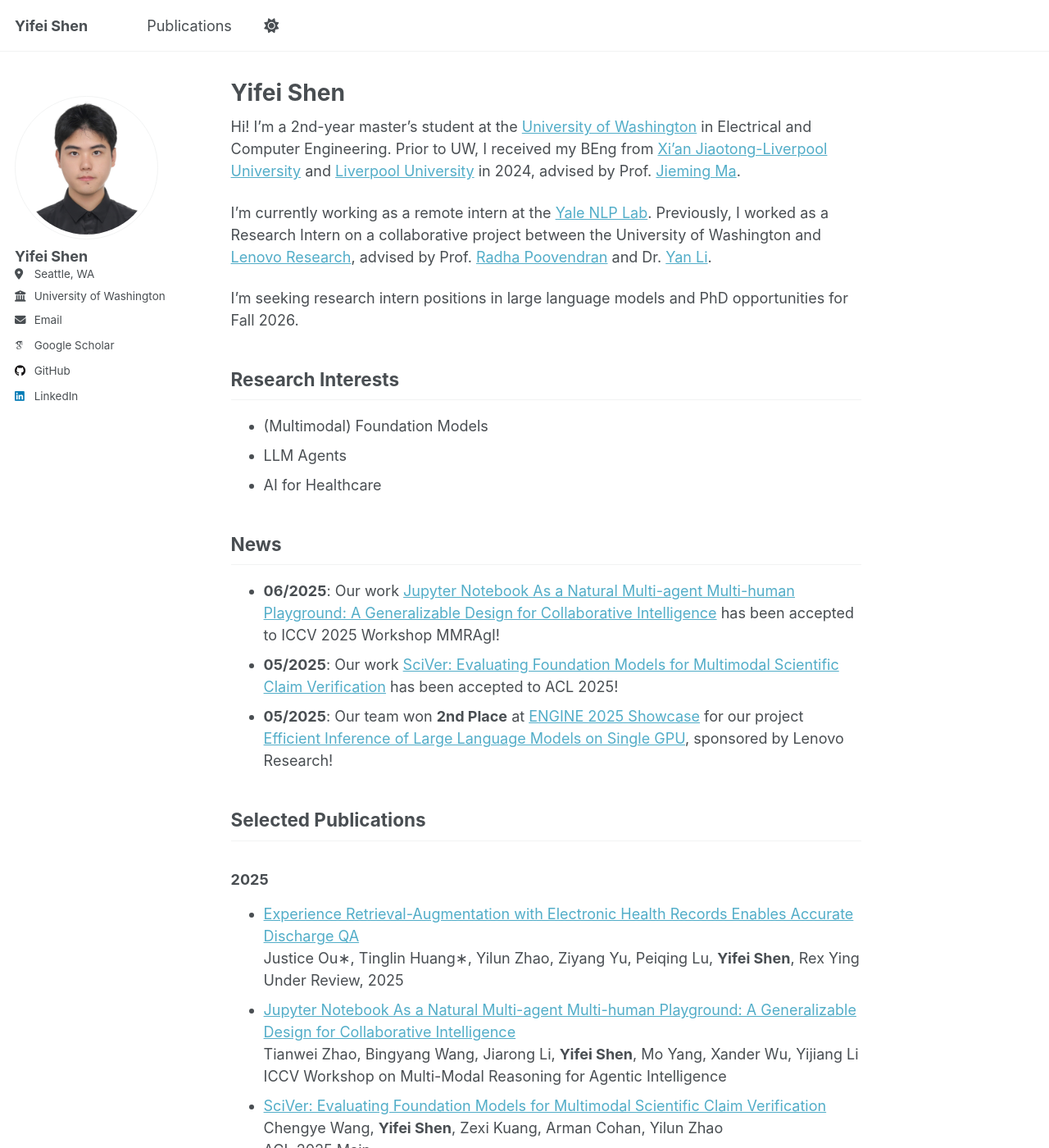
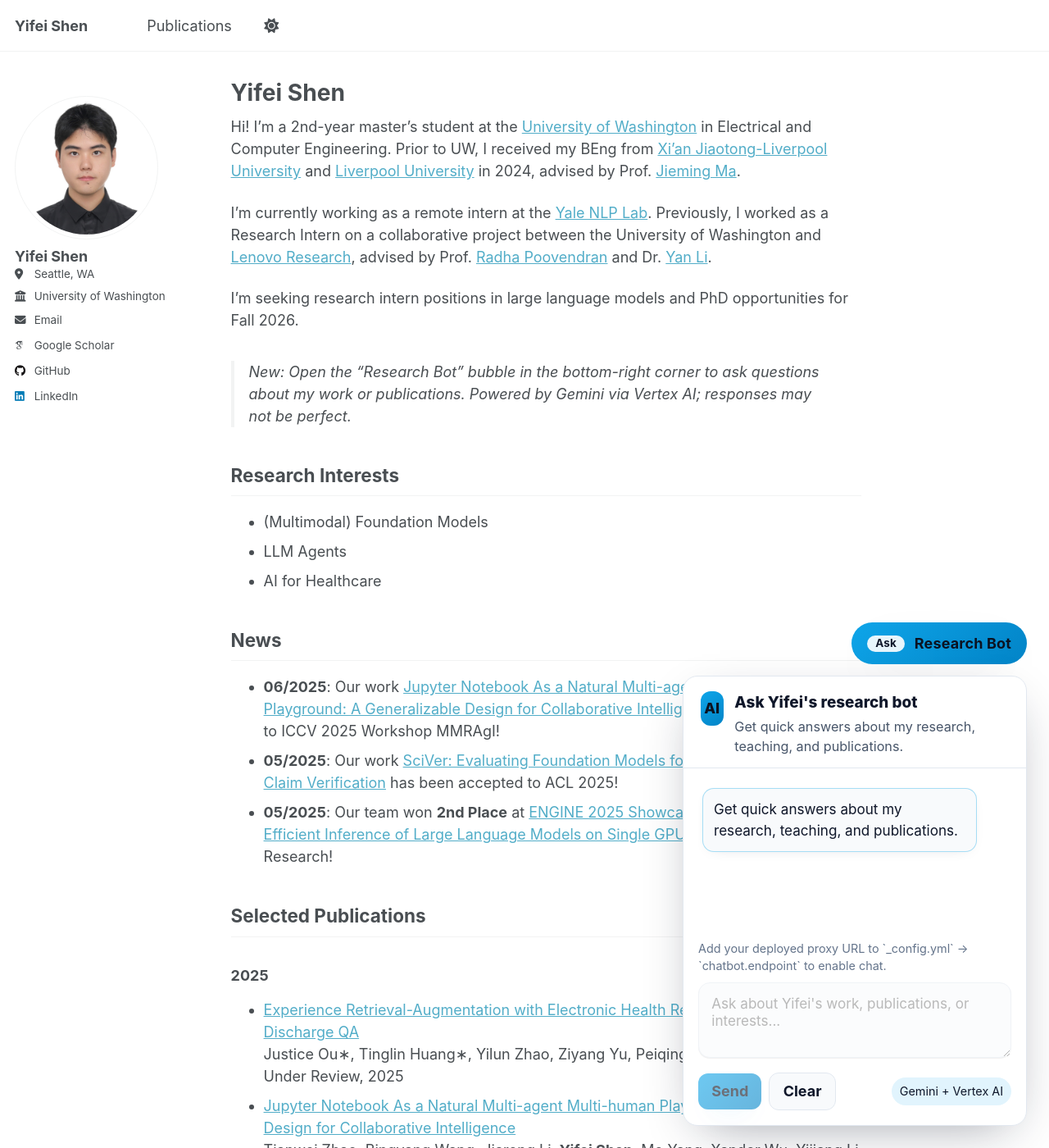
Before and after one commit to Barryshen1/Barryshen1.github.io, a Jekyll site: the page built from _pages/about.md, in a window 1280 px wide and 1400 px high. Shown: the whole window at 82% size. Built offline with Jekyll 4.4.1, drawn with Linux system fonts in a browser that asks for light colours; some web fonts are replaced.

Commit message:
Add Vertex AI chatbot widget and proxy

```diff
--- a/_config.yml
+++ b/_config.yml
@@ -148,6 +148,14 @@
   provider               :  "false" # false (default), "google", "google-universal", "google-analytics-4", "custom"
   google:
     tracking_id          :
+
+# Chatbot (frontend widget + external proxy endpoint)
+chatbot:
+  enabled: true
+  endpoint: "" # e.g., https://your-cloud-run-service-xyz.a.run.app/api/chat
+  title: "Ask Yifei's research bot"
+  welcome: "Get quick answers about my research, teaching, and publications."
+  disclaimer: "Powered by Gemini via Vertex AI - responses may not be perfect."
 
 
 # Reading Files
--- /dev/null
+++ b/_includes/chatbot-widget.html
@@ -0,0 +1,53 @@
+{% if site.chatbot.enabled %}
+<div
+  class="chatbot"
+  data-chatbot
+  data-endpoint="{{ site.chatbot.endpoint | strip | escape }}"
+  data-title="{{ site.chatbot.title | escape }}"
+  data-welcome="{{ site.chatbot.welcome | escape }}"
+  data-disclaimer="{{ site.chatbot.disclaimer | escape }}">
+
+  <button class="chatbot__toggle" type="button" aria-expanded="false" aria-controls="chatbot-panel" aria-label="Open research chatbot">
+    <span>Ask</span>
+    <strong>Research Bot</strong>
+  </button>
+
+  <section class="chatbot__panel" id="chatbot-panel" role="dialog" aria-label="{{ site.chatbot.title }}" hidden>
+    <div class="chatbot__header">
+      <div class="chatbot__avatar">AI</div>
+      <div>
+        <p class="chatbot__title">{{ site.chatbot.title }}</p>
+        <p class="chatbot__subtitle">{{ site.chatbot.welcome }}</p>
+      </div>
+    </div>
+
+    <div class="chatbot__body">
+      <div class="chatbot__messages" aria-live="polite"></div>
+
+      <div class="chatbot__controls">
+        <div class="chatbot__status" data-chatbot-status>{{ site.chatbot.disclaimer }}</div>
+
+        <label for="chatbot-input" class="screen-reader-text">Message</label>
+        <textarea
+          id="chatbot-input"
+          class="chatbot__input"
+          rows="3"
+          placeholder="Ask about Yifei's work, publications, or interests..."
+          data-chatbot-input></textarea>
+
+        <div class="chatbot__actions">
+          <div class="chatbot__actions-buttons">
+            <button class="chatbot__btn chatbot__btn--primary" type="button" data-chatbot-send>
+              Send
+            </button>
+            <button class="chatbot__btn" type="button" data-chatbot-clear>
+              Clear
+            </button>
+          </div>
+          <span class="chatbot__pill">Gemini + Vertex AI</span>
+        </div>
+      </div>
+    </div>
+  </section>
+</div>
+{% endif %}
--- a/_includes/scripts.html
+++ b/_includes/scripts.html
@@ -1,3 +1,7 @@
 <script src="{{ base_path }}/assets/js/main.min.js"></script>
 
+{% if site.chatbot.enabled %}
+<script src="{{ base_path }}/assets/js/chatbot.js"></script>
+{% endif %}
+
 {% include analytics.html %}
--- a/_layouts/default.html
+++ b/_layouts/default.html
@@ -18,6 +18,8 @@
 
     {{ content }}
 
+    {% include chatbot-widget.html %}
+
     <div class="page__footer">
       <footer>
         {% include footer/custom.html %}
--- a/_pages/about.md
+++ b/_pages/about.md
@@ -13,6 +13,8 @@
 I'm currently working as a remote intern at the [Yale NLP Lab](https://nlp.cs.yale.edu/). Previously, I worked as a Research Intern on a collaborative project between the University of Washington and [Lenovo Research](https://research.lenovo.com/webapp/view_English/index.html), advised by Prof. [Radha Poovendran](https://people.ece.uw.edu/radha/) and Dr. [Yan Li](http://www.linkedin.com/in/liyancas).
 
 I'm seeking research intern positions in large language models and PhD opportunities for Fall 2026.
+
+> New: Open the "Research Bot" bubble in the bottom-right corner to ask questions about my work or publications. Powered by Gemini via Vertex AI; responses may not be perfect.
 
 ## Research Interests
 
--- /dev/null
+++ b/_sass/layout/_chatbot.scss
@@ -0,0 +1,248 @@
+:root {
+  --chat-accent: #0ea5e9;
+  --chat-accent-strong: #0284c7;
+  --chat-surface: #ffffff;
+  --chat-surface-alt: #f8fafc;
+  --chat-border: #e2e8f0;
+  --chat-text: #0f172a;
+  --chat-shadow: 0 18px 60px -24px rgba(15, 23, 42, 0.45);
+}
+
+html[data-theme="dark"] {
+  --chat-surface: #0f172a;
+  --chat-surface-alt: #0b1221;
+  --chat-border: #1f2937;
+  --chat-text: #e2e8f0;
+  --chat-shadow: 0 18px 60px -24px rgba(0, 0, 0, 0.7);
+}
+
+.chatbot {
+  position: fixed;
+  bottom: 1.5rem;
+  right: 1.5rem;
+  z-index: 1200;
+  display: flex;
+  flex-direction: column;
+  align-items: flex-end;
+  gap: 0.75rem;
+  color: var(--chat-text);
+}
+
+.chatbot__toggle {
+  appearance: none;
+  border: 0;
+  border-radius: 999px;
+  background: linear-gradient(135deg, var(--chat-accent), var(--chat-accent-strong));
+  color: #0b1221;
+  box-shadow: var(--chat-shadow);
+  padding: 0.85rem 1.05rem;
+  display: inline-flex;
+  align-items: center;
+  gap: 0.65rem;
+  font-weight: 700;
+  letter-spacing: 0.01em;
+  cursor: pointer;
+  transition: transform 160ms ease, box-shadow 160ms ease;
+}
+
+.chatbot__toggle:hover {
+  transform: translateY(-2px);
+  box-shadow: 0 20px 55px -28px rgba(14, 165, 233, 0.8);
+}
+
+.chatbot__toggle span {
+  background: rgba(255, 255, 255, 0.9);
+  color: #0f172a;
+  border-radius: 999px;
+  padding: 0.15rem 0.55rem;
+  font-size: 0.75rem;
+  line-height: 1.1;
+}
+
+.chatbot__panel {
+  width: min(420px, calc(100vw - 2rem));
+  max-height: min(70vh, 640px);
+  background: var(--chat-surface);
+  border: 1px solid var(--chat-border);
+  border-radius: 18px;
+  box-shadow: var(--chat-shadow);
+  overflow: hidden;
+  display: flex;
+  flex-direction: column;
+}
+
+.chatbot__header {
+  display: flex;
+  gap: 0.75rem;
+  padding: 1rem 1rem 0.75rem 1.15rem;
+  border-bottom: 1px solid var(--chat-border);
+}
+
+.chatbot__avatar {
+  width: 42px;
+  height: 42px;
+  border-radius: 12px;
+  background: linear-gradient(145deg, var(--chat-accent), var(--chat-accent-strong));
+  color: #0b1221;
+  font-weight: 800;
+  display: grid;
+  place-items: center;
+}
+
+.chatbot__title {
+  margin: 0;
+  font-weight: 800;
+  font-size: 1.05rem;
+}
+
+.chatbot__subtitle {
+  margin: 0.15rem 0 0;
+  color: #475569;
+  font-size: 0.9rem;
+}
+
+html[data-theme="dark"] .chatbot__subtitle {
+  color: #cbd5e1;
+}
+
+.chatbot__body {
+  display: flex;
+  flex-direction: column;
+  gap: 0.75rem;
+  padding: 0.85rem 1rem 1rem;
+  height: 100%;
+}
+
+.chatbot__messages {
+  flex: 1;
+  min-height: 180px;
+  padding: 0.5rem 0.25rem 0;
+  overflow: auto;
+  display: flex;
+  flex-direction: column;
+  gap: 0.55rem;
+}
+
+.chatbot__message {
+  border: 1px solid var(--chat-border);
+  background: var(--chat-surface-alt);
+  padding: 0.65rem 0.75rem 0.7rem;
+  border-radius: 14px;
+  line-height: 1.5;
+  font-size: 0.95rem;
+  width: fit-content;
+  max-width: 90%;
+  box-shadow: 0 4px 18px -12px rgba(15, 23, 42, 0.25);
+}
+
+.chatbot__message strong {
+  font-weight: 700;
+}
+
+.chatbot__message--user {
+  margin-left: auto;
+  background: linear-gradient(135deg, rgba(14, 165, 233, 0.1), rgba(2, 132, 199, 0.2));
+}
+
+.chatbot__message--assistant {
+  border-color: rgba(14, 165, 233, 0.35);
+}
+
+.chatbot__status {
+  font-size: 0.8rem;
+  color: #64748b;
+}
+
+.chatbot__controls {
+  display: flex;
+  flex-direction: column;
+  gap: 0.5rem;
+}
+
+.chatbot__input {
+  width: 100%;
+  min-height: 60px;
+  max-height: 120px;
+  border-radius: 14px;
+  border: 1px solid var(--chat-border);
+  padding: 0.75rem 0.85rem;
+  resize: vertical;
+  background: var(--chat-surface-alt);
+  color: var(--chat-text);
+  font-size: 0.95rem;
+}
+
+.chatbot__input:focus {
+  outline: 2px solid rgba(14, 165, 233, 0.4);
+  border-color: rgba(14, 165, 233, 0.6);
+}
+
+.chatbot__actions {
+  display: flex;
+  gap: 0.5rem;
+  align-items: center;
+  justify-content: space-between;
+  flex-wrap: wrap;
+}
+
+.chatbot__actions-buttons {
+  display: flex;
+  gap: 0.5rem;
+  align-items: center;
+  flex-wrap: wrap;
+}
+
+.chatbot__btn {
+  border: 0;
+  border-radius: 12px;
+  cursor: pointer;
+  font-weight: 700;
+  padding: 0.65rem 0.9rem;
+  display: inline-flex;
+  align-items: center;
+  gap: 0.4rem;
+  background: var(--chat-surface-alt);
+  border: 1px solid var(--chat-border);
+  color: var(--chat-text);
+  transition: transform 120ms ease, box-shadow 120ms ease;
+}
+
+.chatbot__btn:disabled {
+  opacity: 0.6;
+  cursor: not-allowed;
+}
+
+.chatbot__btn--primary {
+  background: linear-gradient(135deg, var(--chat-accent), var(--chat-accent-strong));
+  color: #0b1221;
+  border: 0;
+  box-shadow: 0 12px 35px -20px rgba(14, 165, 233, 0.85);
+}
+
+.chatbot__btn:hover:not(:disabled) {
+  transform: translateY(-1px);
+}
+
+.chatbot__pill {
+  font-size: 0.8rem;
+  padding: 0.35rem 0.55rem;
+  border-radius: 999px;
+  background: rgba(14, 165, 233, 0.12);
+  color: #0f172a;
+}
+
+html[data-theme="dark"] .chatbot__pill {
+  color: #e2e8f0;
+}
+
+@media (max-width: 640px) {
+  .chatbot {
+    right: 1rem;
+    bottom: 1rem;
+  }
+
+  .chatbot__panel {
+    width: min(100%, calc(100vw - 1.5rem));
+    max-height: calc(100vh - 7rem);
+  }
+}
--- a/assets/css/main.scss
+++ b/assets/css/main.scss
@@ -39,5 +39,7 @@
     "vendor/font-awesome/fontawesome",
     "vendor/font-awesome/solid",
     "vendor/font-awesome/brands",
-    "vendor/magnific-popup/magnific-popup"
+    "vendor/magnific-popup/magnific-popup",
+
+    "layout/chatbot"
 ;
--- /dev/null
+++ b/assets/js/chatbot.js
@@ -0,0 +1,144 @@
+(() => {
+  const root = document.querySelector("[data-chatbot]");
+  if (!root) return;
+
+  const elements = {
+    panel: root.querySelector(".chatbot__panel"),
+    toggle: root.querySelector(".chatbot__toggle"),
+    messages: root.querySelector(".chatbot__messages"),
+    input: root.querySelector("[data-chatbot-input]"),
+    send: root.querySelector("[data-chatbot-send]"),
+    clear: root.querySelector("[data-chatbot-clear]"),
+    status: root.querySelector("[data-chatbot-status]"),
+  };
+
+  const state = {
+    endpoint: (root.dataset.endpoint || "").trim(),
+    title: root.dataset.title || "Chatbot",
+    welcome: root.dataset.welcome || "Ask me anything about my work.",
+    disclaimer: root.dataset.disclaimer || "",
+    sending: false,
+    history: [],
+  };
+
+  const setStatus = (text) => {
+    if (elements.status) elements.status.textContent = text;
+  };
+
+  const disableInput = (disabled) => {
+    if (elements.input) elements.input.disabled = disabled;
+    if (elements.send) elements.send.disabled = disabled;
+  };
+
+  const scrollMessages = () => {
+    if (elements.messages) {
+      elements.messages.scrollTop = elements.messages.scrollHeight;
+    }
+  };
+
+  const appendMessage = (role, content) => {
+    if (!elements.messages || !content) return;
+    const bubble = document.createElement("div");
+    const type = role === "user" ? "user" : "assistant";
+    bubble.className = `chatbot__message chatbot__message--${type}`;
+    bubble.textContent = content;
+    bubble.setAttribute("data-role", type);
+    elements.messages.appendChild(bubble);
+    scrollMessages();
+  };
+
+  const addWelcome = () => {
+    if (!elements.messages) return;
+    elements.messages.innerHTML = "";
+    appendMessage("assistant", state.welcome);
+    state.history = [{ role: "assistant", content: state.welcome }];
+  };
+
+  const togglePanel = () => {
+    if (!elements.panel || !elements.toggle) return;
+    const willOpen = elements.panel.hasAttribute("hidden");
+    if (willOpen) {
+      elements.panel.removeAttribute("hidden");
+      if (elements.input && !elements.input.disabled) elements.input.focus();
+    } else {
+      elements.panel.setAttribute("hidden", "");
+    }
+    elements.toggle.setAttribute("aria-expanded", willOpen ? "true" : "false");
+  };
+
+  const sendMessage = async () => {
+    if (!state.endpoint || state.sending) return;
+    const prompt = (elements.input?.value || "").trim();
+    if (!prompt) return;
+
+    appendMessage("user", prompt);
+    state.history.push({ role: "user", content: prompt });
+    elements.input.value = "";
+
+    setStatus("Thinking with Gemini...");
+    disableInput(true);
+    state.sending = true;
+
+    try {
+      const payload = { messages: state.history };
+      const response = await fetch(state.endpoint, {
+        method: "POST",
+        headers: { "Content-Type": "application/json" },
+        body: JSON.stringify(payload),
+      });
+
+      if (!response.ok) {
+        throw new Error(`Request failed (${response.status})`);
+      }
+
+      const data = await response.json();
+      if (data.error) {
+        throw new Error(data.error);
+      }
+      const reply = data.reply || data.text || data.message;
+      if (!reply) throw new Error("The chatbot proxy did not return a reply.");
+
+      state.history.push({ role: "assistant", content: reply });
+      appendMessage("assistant", reply);
+      setStatus("Ready");
+    } catch (error) {
+      setStatus(error.message || "Something went wrong.");
+      appendMessage(
+        "assistant",
+        "Sorry, I could not reach the chatbot service. Please try again."
+      );
+    } finally {
+      state.sending = false;
+      if (state.endpoint) disableInput(false);
+    }
+  };
+
+  const clearConversation = () => {
+    if (state.sending) return;
+    addWelcome();
+    setStatus(state.disclaimer || "Ready");
+  };
+
+  // Events
+  elements.toggle?.addEventListener("click", togglePanel);
+  elements.send?.addEventListener("click", sendMessage);
+  elements.clear?.addEventListener("click", clearConversation);
+
+  elements.input?.addEventListener("keydown", (event) => {
+    if (event.key === "Enter" && !event.shiftKey) {
+      event.preventDefault();
+      sendMessage();
+    }
+  });
+
+  // Init
+  addWelcome();
+  if (!state.endpoint) {
+    disableInput(true);
+    setStatus(
+      "Add your deployed proxy URL to `_config.yml` -> `chatbot.endpoint` to enable chat."
+    );
+  } else {
+    setStatus(state.disclaimer || "Ready");
+  }
+})();
```
Also changed, not shown: README.md (+10 -0 lines), scripts/chatbot_proxy.py (added, +177 -0 lines), 1 other file.
